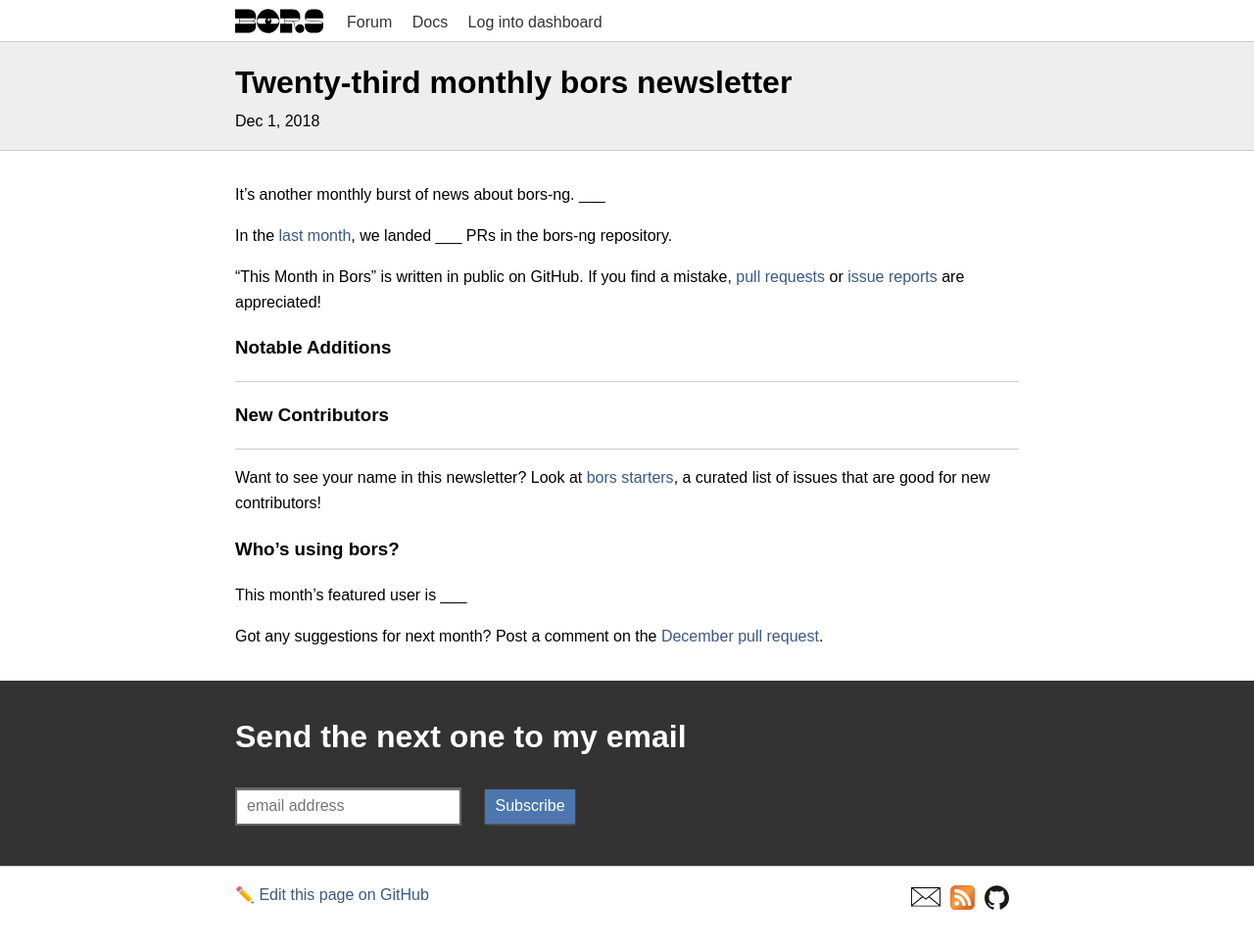
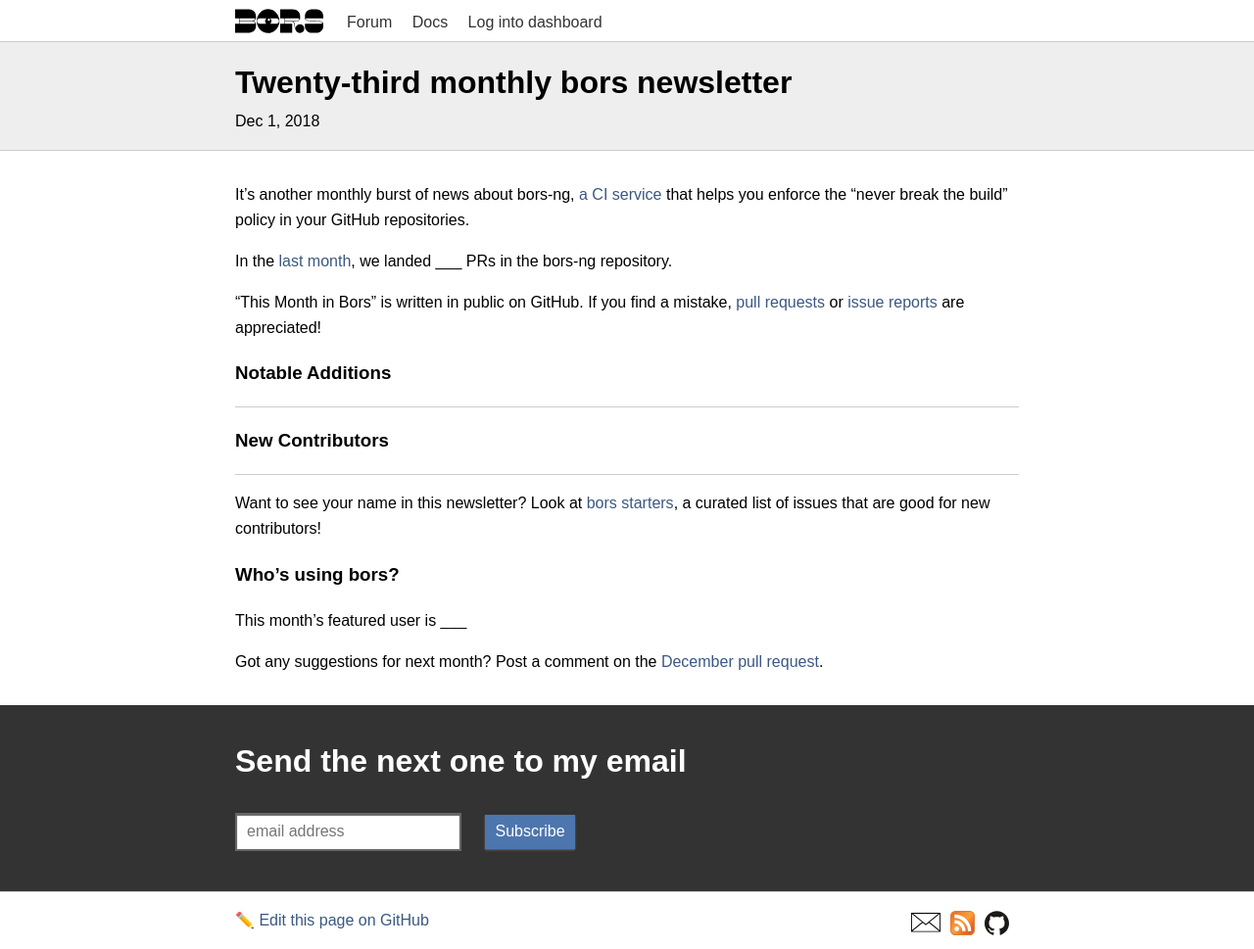
Before and after one commit to bors-ng/bors-ng.github.io, a Jekyll site: the page built from _posts/2018-12-01-tmib-23.md, in a window 1280 px wide. Shown: the whole page at 98% size. Built offline with Jekyll 4.4.1, drawn with Linux system fonts in a browser that asks for light colours; before the commit the page ends 943 px from its top, so only the background shows below that.

Commit message:
Add intro blurb

```diff
--- a/_posts/2018-12-01-tmib-23.md
+++ b/_posts/2018-12-01-tmib-23.md
@@ -6,7 +6,7 @@
 categories: newsletter
 ---
 
-It's another monthly burst of news about bors-ng. ___
+It's another monthly burst of news about bors-ng, [a CI service](https://github.com/bundler/bundler/pull/6703) that helps you enforce the "never break the build" policy in your GitHub repositories.
 
 In the [last month](https://github.com/bors-ng/bors-ng/pulls?utf8=%E2%9C%93&q=is%3Apr%20is%3Aclosed%20closed%3A2018-10-01..2018-10-31),
 we landed ___ PRs in the bors-ng repository.
```
